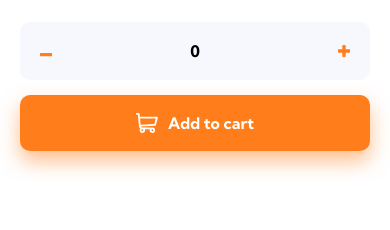
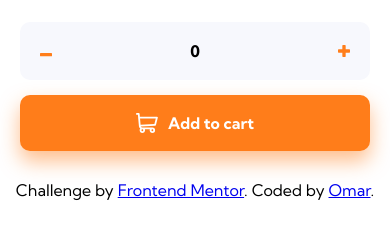
Before and after one commit to 0GeNN0/E-Commerce-Page, a plain HTML site: page index.html in a window 390 px wide. Shown: the part 720-950 px from the top of the page. Before the commit the page ends 901 px from the top, so only its background shows below. Drawn offline with Linux system fonts and the light colour scheme.

Commit message:
Modified some stuff for accessibility

```diff
--- a/index.html
+++ b/index.html
@@ -10,12 +10,6 @@
   <link href="https://fonts.googleapis.com/css2?family=Kumbh+Sans:wght@400;700&display=swap" rel="stylesheet">
   <link rel="stylesheet" href="./styles/style.css">
   <title>Frontend Mentor | E-commerce product page</title>
-
-  <!-- Feel free to remove these styles or customise in your own stylesheet 👍
-  <style>
-    .attribution { font-size: 11px; text-align: center; }
-    .attribution a { color: hsl(228, 45%, 44%); }
-  </style> -->
 </head>
 <body>
   <header>
@@ -223,10 +217,10 @@
       </div>
     </div>
   </div>
-  <!-- <div class="attribution">
+  <footer class="attribution">
     Challenge by <a href="https://www.frontendmentor.io?ref=challenge" target="_blank">Frontend Mentor</a>.
-    Coded by <a href="#">Your Name Here</a>.
-  </div> -->
+    Coded by <a href="https://github.com/0GeNN0" target="_blank">Omar</a>.
+  </footer>
   <script src="./scripts/index.js"></script>
 </body>
 </html>
--- a/scripts/index.js
+++ b/scripts/index.js
@@ -93,6 +93,7 @@ const createImg = (i) => {
   index = i - 1;
   imgEl.className = 'on-stage';
   imgEl.setAttribute('src', `./images/image-product-${i}.jpg`);
+  imgEl.setAttribute('alt', 'on-stage');
   // display the modal when click on the big image
   imgEl.addEventListener('click', () => {
     modal.classList.add('display-mode');
--- a/styles/base/_base.scss
+++ b/styles/base/_base.scss
@@ -171,6 +171,11 @@ small.shown {
   user-select: none;
 }
 
+.attribution {
+  text-align: center;
+  margin-block: 3rem;
+}
+
 @media (max-width: 770px) {
   header {
     padding-inline: 2rem;
@@ -182,4 +187,7 @@ small.shown {
   small {
     top: 25%;
   }
+  .attribution {
+    margin-top: 0;
+  }
 }
```
Also changed, not shown: styles/style.css, 1 other file.
